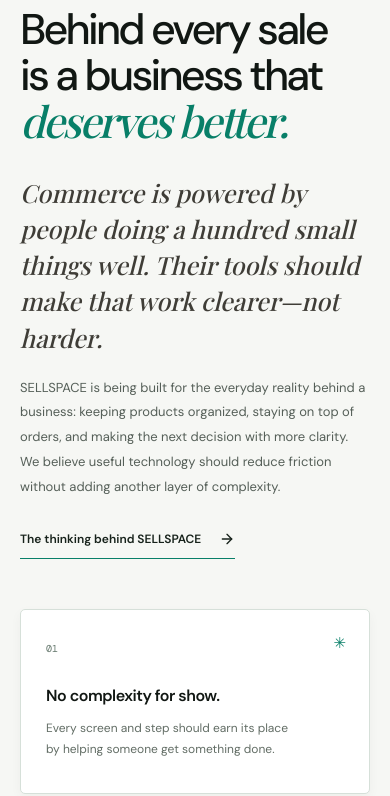
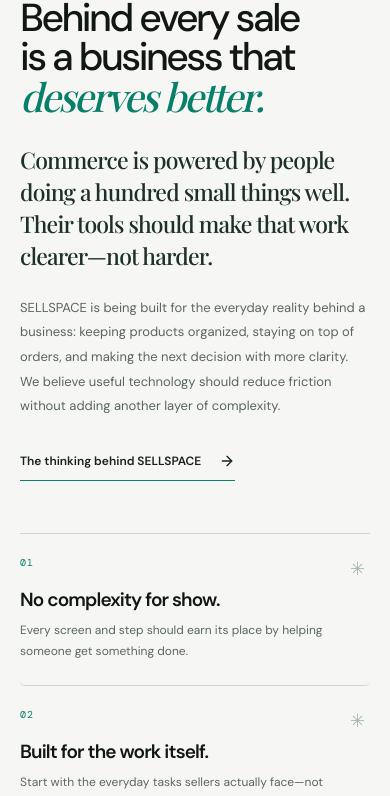
Before and after one commit to aldrichhhhhhhhhhhhh/sellspace-corporate, a Next.js app: page / in a window 390 px wide. Shown: the part 1223-2019 px from the top of the page. Built offline with nearby package versions, Linux system fonts and the light colour scheme; a web font is replaced by a local one.

Commit message:
Redesign who-we-are section with editorial manifesto layout

```diff
--- a/app/globals.css
+++ b/app/globals.css
@@ -371,3 +371,47 @@ body{background:var(--paper);color:var(--ink)}
   .intro-section{padding-top:90px;padding-bottom:90px}
 }
 @media(prefers-reduced-motion:reduce){.hero::before{animation:none}}
+
+
+/* WHO WE ARE — editorial manifesto, not a row of generic feature cards */
+.intro-section{position:relative;padding-top:132px;padding-bottom:132px}
+.intro-section>.eyebrow{margin-bottom:42px}
+.intro-grid{grid-template-columns:minmax(0,1.12fr) minmax(300px,.72fr);gap:clamp(42px,8vw,120px);align-items:start}
+.intro-grid h2{font-size:clamp(46px,5.3vw,76px);line-height:.99;max-width:680px}
+.intro-grid h2 em{color:#087F68}
+.intro-copy{max-width:470px;padding-top:8px}
+.large-copy{font:500 clamp(22px,2.2vw,29px)/1.42 var(--serif);font-style:normal;letter-spacing:-.035em;color:#1D3025;margin-bottom:23px}
+.intro-copy>p:not(.large-copy){font-size:14px;line-height:1.9;color:#59665D;margin-bottom:29px}
+.intro-copy .text-link{font-size:12px}
+.value-grid{margin-top:94px;gap:0;border-top:1px solid #CAD8CF;border-bottom:1px solid #CAD8CF}
+.value-grid>div{min-width:0}
+.value-card{height:100%;min-height:0;padding:28px 28px 30px 0;border:0;border-right:1px solid #CAD8CF;background:transparent;box-shadow:none;display:flex;flex-direction:column;align-items:flex-start}
+.value-grid>div:not(:first-child) .value-card{padding-left:28px}
+.value-grid>div:last-child .value-card{border-right:0}
+.value-card:hover{background:transparent;box-shadow:none;transform:none}
+.card-number{font:10px var(--mono);letter-spacing:.1em;color:#087F68}
+.card-symbol{top:26px;right:25px;font-size:18px;color:#A4B9AC}
+.value-card h3{font-size:clamp(17px,1.6vw,21px);line-height:1.2;letter-spacing:-.045em;margin:39px 0 12px;max-width:230px}
+.value-card p{font-size:13px;line-height:1.75;color:#5B675F;max-width:290px}
+@media(max-width:850px){
+ .intro-grid{grid-template-columns:1fr;gap:32px}
+ .intro-grid h2{max-width:650px}
+ .intro-copy{max-width:620px;padding-top:0}
+ .value-grid{margin-top:68px}
+ .value-card{padding-right:20px}
+ .value-grid>div:not(:first-child) .value-card{padding-left:20px}
+}
+@media(max-width:620px){
+ .intro-section{padding-top:82px;padding-bottom:88px}
+ .intro-section>.eyebrow{margin-bottom:30px}
+ .intro-grid{gap:25px}
+ .intro-grid h2{font-size:clamp(39px,10vw,54px);line-height:1.02}
+ .large-copy{font-size:23px;line-height:1.4}
+ .intro-copy>p:not(.large-copy){font-size:13px}
+ .value-grid{grid-template-columns:1fr;margin-top:52px;border-bottom:0}
+ .value-grid>div:not(:first-child) .value-card{padding-left:0}
+ .value-card,.value-grid>div:not(:first-child) .value-card{padding:22px 28px 23px 0;border-right:0;border-bottom:1px solid #CAD8CF}
+ .value-card h3{margin:20px 0 8px;font-size:19px;max-width:none}
+ .value-card p{font-size:12px;max-width:440px}
+ .card-symbol{top:22px;right:5px}
+}
```
